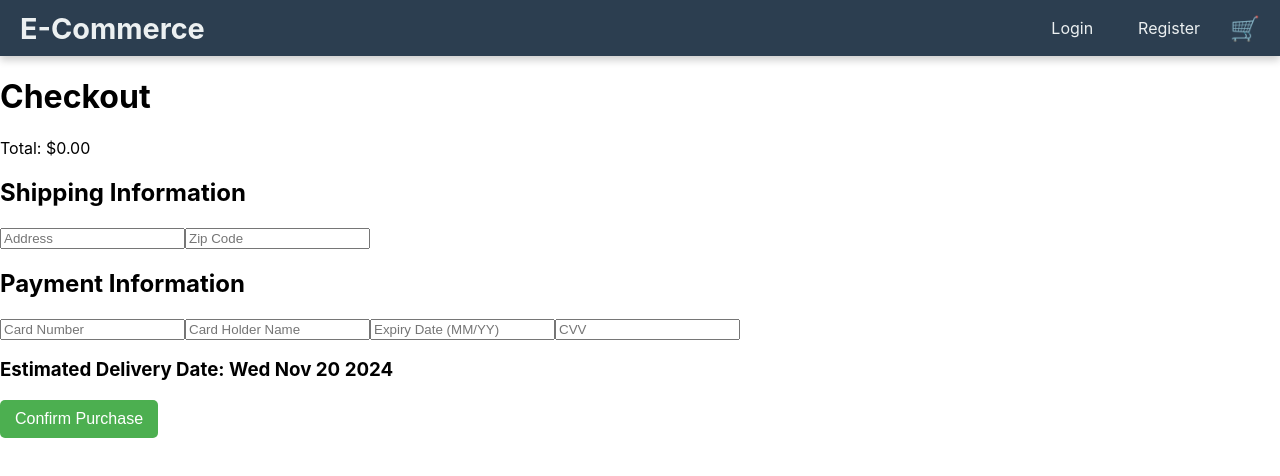
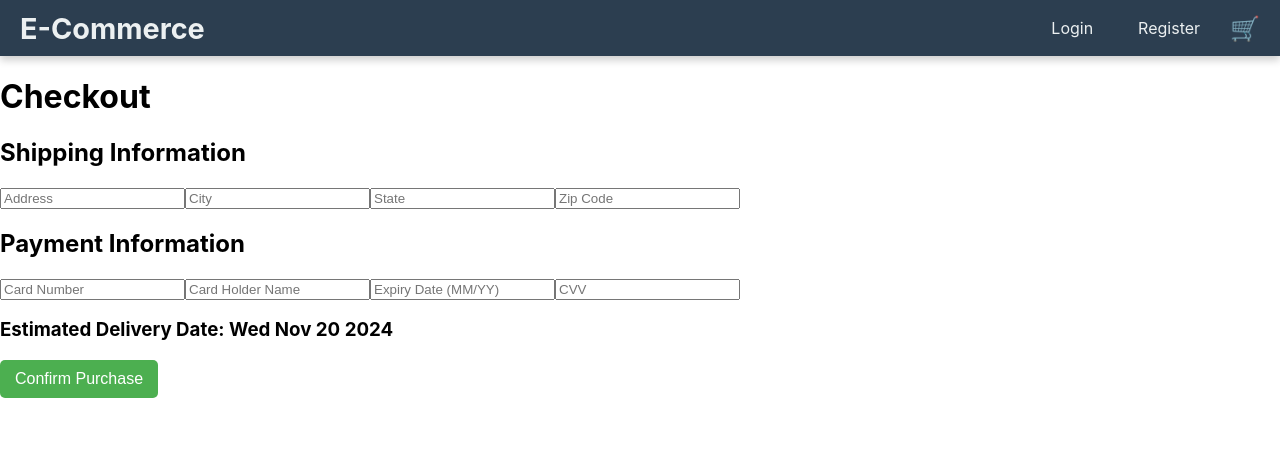
Before and after one commit to Cubed/CIS375_Project, a React (Create React App) app in the folder frontend/ecommerce-homepage/: page /checkout in a window 1280 px wide. Shown: the top 476 px of the page. Built offline with nearby package versions, Linux system fonts and the light colour scheme.

Commit message:
Order system for authenticated users

```diff
--- a/frontend/ecommerce-homepage/src/components/CheckoutPage.js
+++ b/frontend/ecommerce-homepage/src/components/CheckoutPage.js
@@ -3,13 +3,16 @@ import React, { useState, useEffect } from "react";
 import { useCart } from "../contexts/CartContext";
 import { useAuth } from "../contexts/AuthContext";
 import { useNavigate } from "react-router-dom";
+import axios from "axios";
 
 const CheckoutPage = () => {
-  const { cartTotal, clearCart } = useCart();
+  const { cartItems, clearCart } = useCart();
   const { user } = useAuth();
   const navigate = useNavigate();
 
   const [address, setAddress] = useState(user?.shippingInfo?.address || "");
+  const [city, setCity] = useState(user?.shippingInfo?.city || "");
+  const [state, setState] = useState(user?.shippingInfo?.state || "");
   const [zipCode, setZipCode] = useState(user?.shippingInfo?.zipcode || "");
   const [cardNumber, setCardNumber] = useState(
     user?.savedPaymentInfo?.cardNumber || ""
@@ -36,10 +39,12 @@ const CheckoutPage = () => {
     setDeliveryDate(generateRandomDeliveryDate());
   }, []);
 
-  const handleConfirmPurchase = () => {
+  const handleConfirmPurchase = async () => {
     if (
       !user &&
       (!address ||
+        !city ||
+        !state ||
         !zipCode ||
         !cardNumber ||
         !cardHolderName ||
@@ -48,6 +53,24 @@ const CheckoutPage = () => {
     ) {
       alert("Please enter all required information.");
       return;
+    }
+
+    try {
+      if (user) {
+        // Authenticated user purchase for each item in the cart
+        const token = localStorage.getItem("token");
+
+        for (const item of cartItems) {
+          await axios.post(
+            `http://localhost:3001/purchase/${item.productId}`,
+            {},
+            {
+              headers: {
+                Authorization: `Bearer ${token}`,
+              },
+            }
+          );
+        }
       }
 
       // Simulate successful purchase
@@ -60,12 +83,15 @@ const CheckoutPage = () => {
 
       // Redirect to the homepage after purchase
       navigate("/");
+    } catch (error) {
+      console.error("Error confirming purchase:", error);
+      alert("There was an error processing your purchase. Please try again.");
+    }
   };
 
   return (
     <div>
       <h1>Checkout</h1>
-      <p>Total: ${Number(cartTotal).toFixed(2)}</p>
 
       <h2>Shipping Information</h2>
       {!user ? (
@@ -79,6 +105,20 @@ const CheckoutPage = () => {
           />
           <input
             type="text"
+            placeholder="City"
+            value={city}
+            onChange={(e) => setCity(e.target.value)}
+            required
+          />
+          <input
+            type="text"
+            placeholder="State"
+            value={state}
+            onChange={(e) => setState(e.target.value)}
+            required
+          />
+          <input
+            type="text"
             placeholder="Zip Code"
             value={zipCode}
             onChange={(e) => setZipCode(e.target.value)}
@@ -88,6 +128,8 @@ const CheckoutPage = () => {
       ) : (
         <>
           <p>Address: {user.shippingInfo.address || "1234 Example St"}</p>
+          <p>City: {user.shippingInfo.city || "Sample City"}</p>
+          <p>State: {user.shippingInfo.state || "Sample State"}</p>
           <p>Zip Code: {user.shippingInfo.zipcode || "00000"}</p>
         </>
       )}
```
Lines whose indentation alone changed are shown as unchanged.
